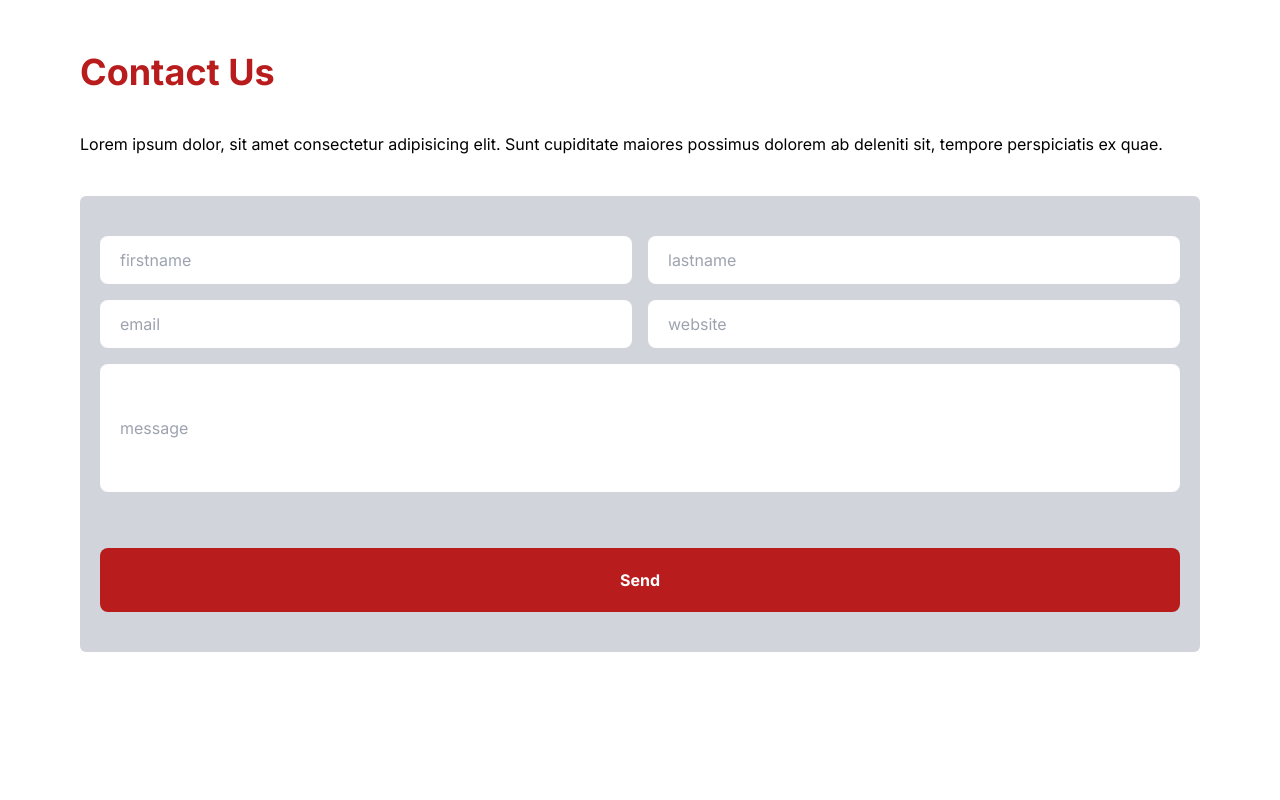
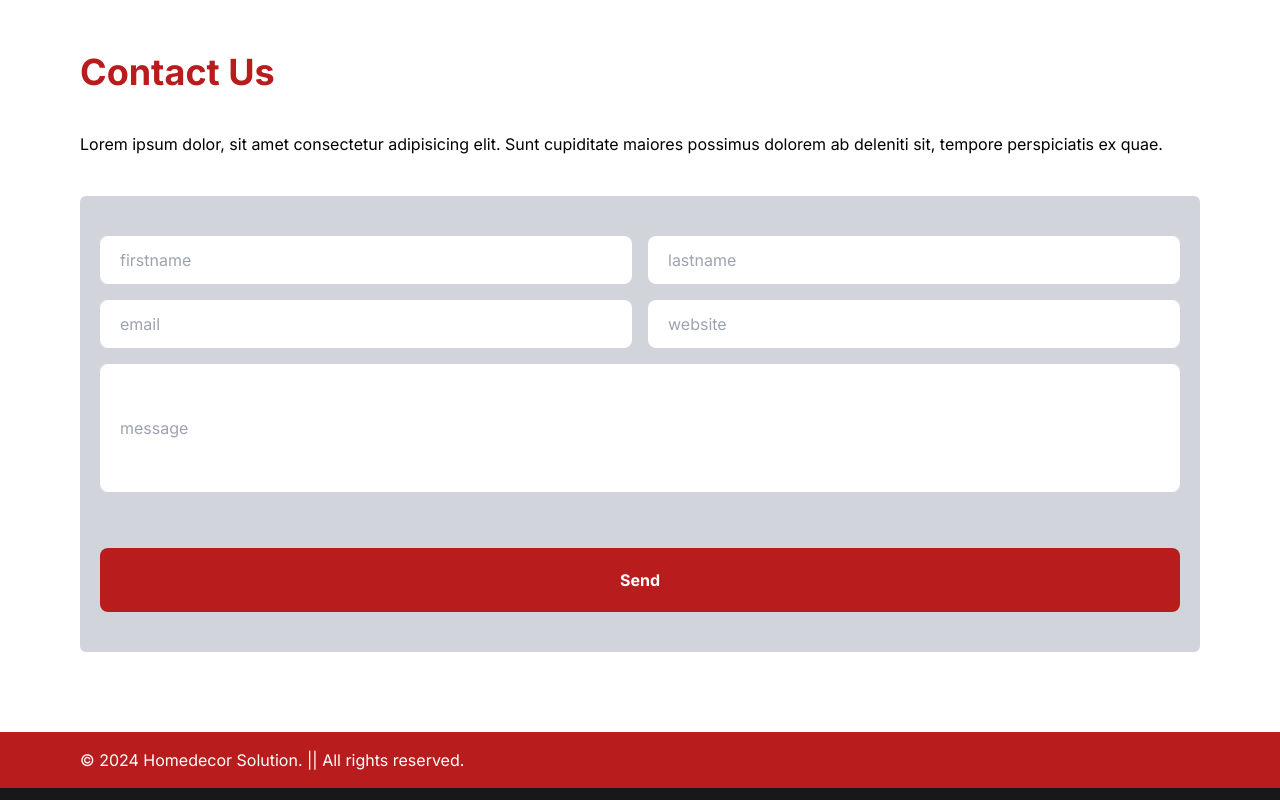
Before and after one commit to artikosamodra/homedecor, a Next.js app: page / in a window 1280 px wide. Shown: the part 3287-4087 px from the top of the page. Before the commit the page ends 4019 px from the top, so only its background shows below. Built offline with nearby package versions, Linux system fonts and the light colour scheme.

Commit message:
Add Footer

```diff
--- /dev/null
+++ b/src/app/component/Footer/index.jsx
@@ -0,0 +1,11 @@
+const Footer = () => {
+    return(
+        <section className="pb-3 bg-zinc-900">
+            <div className="bg-red-700 px-20 py-4">
+                <p className="text-white"> &copy; 2024 Homedecor Solution. || All rights reserved.</p>
+            </div>
+        </section>
+    )
+}
+
+export default Footer
--- a/src/app/layout.js
+++ b/src/app/layout.js
@@ -1,6 +1,7 @@
 import { Inter } from "next/font/google";
 import "./globals.css";
 import Navbar from "./component/Navbar/Navbar";
+import Footer from "./component/Footer";
 
 const inter = Inter({ subsets: ["latin"] });
 
@@ -14,7 +15,9 @@ export default function RootLayout({ children }) {
     <html lang="en">
       <body className={inter.className}>
         <Navbar />
-        {children}</body>
+        {children}
+        <Footer />
+        </body>
     </html>
   );
 }
```
